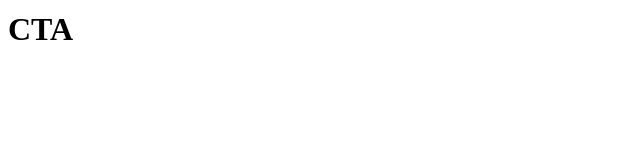
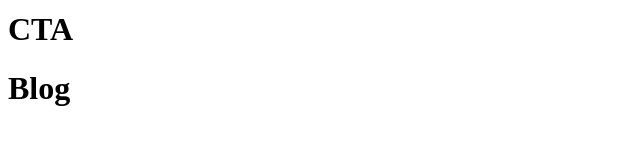
Before and after one commit to thisisbramiller/ReactMind, a React (Create React App) app: page / in a window 1280 px wide. Shown: the part 361-506 px from the top of the page, without its empty margins (0-640 px from the left). Built offline with nearby package versions, Linux system fonts and the light colour scheme.

Commit message:
feat: :lipstick: add Blog component

```diff
--- a/src/App.js
+++ b/src/App.js
@@ -15,6 +15,7 @@ const App = () => {
             <Features />
             <Possibility />
             <CTA />
+            <Blog />
         </div>
     );
 }
```
